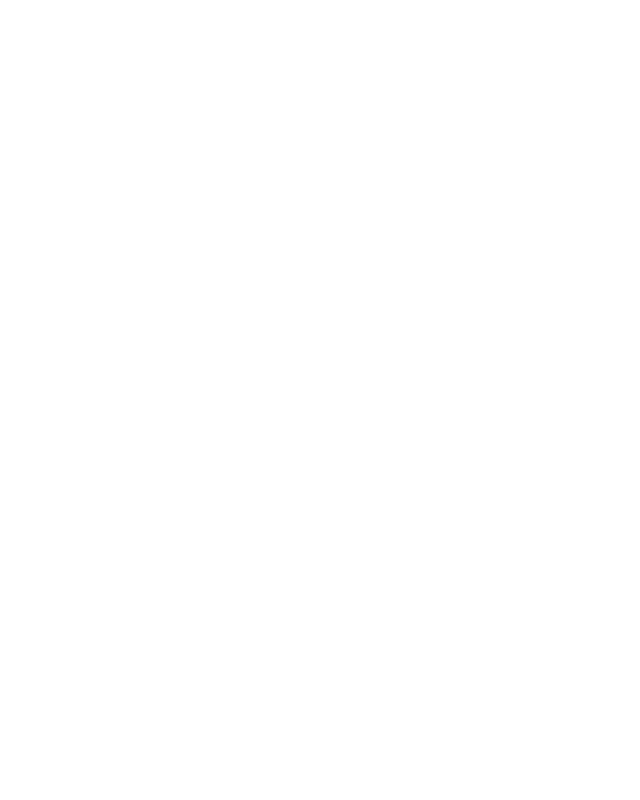
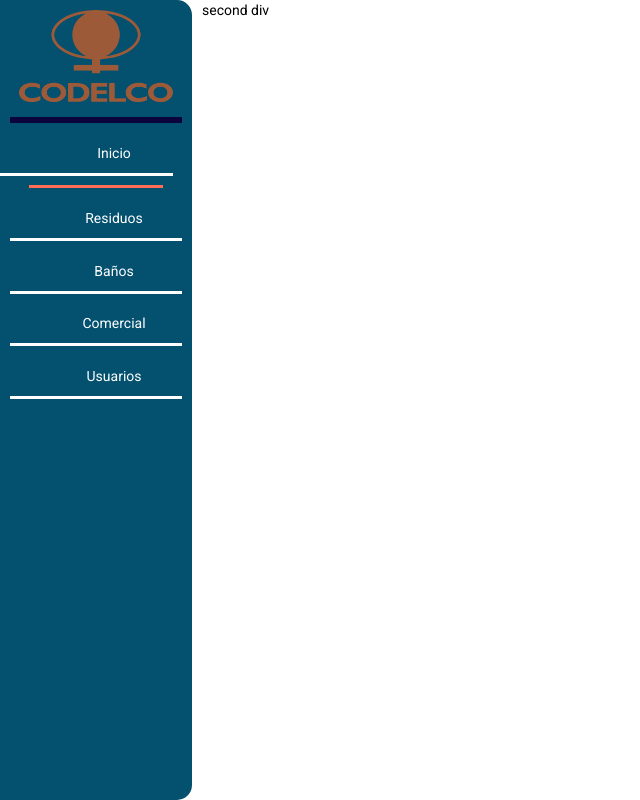
Before and after one commit to ivanMau192/SARMproject, an Angular app in the folder SarmFrontend/: page / in a window 1280 px wide. Both pictures are taken after typing "name@example.com", "Sample123" into the empty fields and a click on the button "Iniciar Sesion". Shown: the whole page, without its empty margins (0-640 px from the left). Built offline with nearby package versions, Linux system fonts and the light colour scheme.

Commit message:
Se agrega panel lateral de navegacion

```diff
--- a/SarmFrontend/package.json
+++ b/SarmFrontend/package.json
@@ -16,6 +16,7 @@
     "@angular/common": "~11.0.4",
     "@angular/compiler": "~11.0.4",
     "@angular/core": "~11.0.4",
+    "@angular/flex-layout": "^12.0.0-beta.34",
     "@angular/forms": "~11.0.4",
     "@angular/material": "^11.2.13",
     "@angular/platform-browser": "~11.0.4",
--- a/SarmFrontend/src/app/app.component.html
+++ b/SarmFrontend/src/app/app.component.html
@@ -2,6 +2,7 @@
 
   <div>
     <app-login *ngIf="!loginStatus.status" (loginChanged)="countChangedHandler($event)"></app-login>
+    <app-initial-view *ngIf="loginStatus.status"></app-initial-view>
   </div>
 
 
--- a/SarmFrontend/src/app/app.module.ts
+++ b/SarmFrontend/src/app/app.module.ts
@@ -13,6 +13,7 @@
 import { ErrorStateMatcher, ShowOnDirtyErrorStateMatcher } from '@angular/material/core';
 import {FormsModule, ReactiveFormsModule} from '@angular/forms';
 import { InitialViewComponent } from './components/initial-view/initial-view.component';
+import { FlexLayoutModule } from '@angular/flex-layout';
 @NgModule({
   declarations: [
     AppComponent,
@@ -29,7 +30,8 @@
     MatInputModule,
     MatButtonModule,
     FormsModule,
-    ReactiveFormsModule
+    ReactiveFormsModule,
+    FlexLayoutModule
   ],
   providers: [
     {provide: ErrorStateMatcher, useClass: ShowOnDirtyErrorStateMatcher}
--- a/SarmFrontend/src/app/components/initial-view/initial-view.component.html
+++ b/SarmFrontend/src/app/components/initial-view/initial-view.component.html
@@ -1 +1,52 @@
-<p>initial-view works!</p>
+<div fxLayout="row" fxLayoutGap="10">
+    <div class="panel" fxFlex="15%">
+        <!-- Comienzo panel -->
+        <div fxLayout="row" fxLayoutGap="10">
+            <div >
+                <img class="center" style="width:80%;padding-left:0;margin-left: 1.5vw;" src="assets/logo.png">
+            </div>
+        </div>
+        <div fxLayout="row" fxLayoutGap="10">
+            <div class="divisor center"></div>
+        </div>
+        <div fxLayout="row" fxLayoutGap="10">
+            <div class="divisor center"></div>
+        </div>
+
+        <!-- Comienzo opciones -->
+
+        <div fxLayout="row" (click)="changeModule('initial')" style="margin-top: 5%;" class="module-disp" fxLayoutGap="20">
+            <div class="center" style="text-align: center;">Inicio</div>
+            <div class="divisor-white center"></div>
+            <div *ngIf ="selectedModule=='initial'" class="divisor-selected center"></div>
+        </div>
+
+        <div fxLayout="row" (click)="changeModule('waste')" style="margin-top: 5%;" class="module-disp" fxLayoutGap="20">
+            <div class="center" style="text-align: center;">Residuos</div>
+            <div class="divisor-white center"></div>
+            <div *ngIf ="selectedModule=='waste'" class="divisor-selected center"></div>
+        </div>
+
+        <div fxLayout="row" (click)="changeModule('wateroom')" style="margin-top: 5%;" class="module-disp" fxLayoutGap="20">
+            <div class="center" style="text-align: center;">Baños</div>
+            <div class="divisor-white center"></div>
+            <div *ngIf ="selectedModule=='wateroom'" class="divisor-selected center"></div>
+        </div>
+
+        <div fxLayout="row" (click)="changeModule('comercial')" style="margin-top: 5%;" class="module-disp" fxLayoutGap="20">
+            <div class="center" style="text-align: center;">Comercial</div>
+            <div class="divisor-white center"></div>
+            <div *ngIf ="selectedModule=='comercial'" class="divisor-selected center"></div>
+        </div>
+
+        <div fxLayout="row" (click)="changeModule('users')" style="margin-top: 5%;" class="module-disp" fxLayoutGap="20">
+            <div class="center" style="text-align: center;">Usuarios</div>
+            <div class="divisor-white center"></div>
+            <div *ngIf ="selectedModule=='users'" class="divisor-selected center"></div>
+        </div>
+
+    </div>
+    <div fxFlex="70%">
+        <p> second div </p>
+    </div>
+</div>
--- a/SarmFrontend/src/app/components/initial-view/initial-view.component.scss
+++ b/SarmFrontend/src/app/components/initial-view/initial-view.component.scss
@@ -0,0 +1,36 @@
+.panel{
+    height: 100vh;
+    background: #03506F;
+    border-top-right-radius: 15px;
+    border-bottom-right-radius: 15px;
+    color:white;
+
+}
+.divisor{
+    background-color: #0A043C;
+    width: 90%;
+    height: 3px;
+    padding:0;
+}
+
+.divisor-white{
+    background-color: white;
+    width: 90%;
+    height: 3px;
+    padding:0;
+}
+
+
+.module-disp{
+    display: block !important;
+}
+.module-disp:hover{
+    background:#ff6c556e;
+}
+.divisor-selected{
+    background-color: #FF6D55;
+    width: 70%;
+    height: 3px;
+    padding:0;
+    margin-top: 5%;
+}
--- a/SarmFrontend/src/app/components/initial-view/initial-view.component.ts
+++ b/SarmFrontend/src/app/components/initial-view/initial-view.component.ts
@@ -7,9 +7,15 @@
 })
 export class InitialViewComponent implements OnInit {
 
+  selectedModule = "initial"
+
   constructor() { }
 
   ngOnInit(): void {
   }
 
+  changeModule(selection:string){
+    this.selectedModule=selection
+  }
+
 }
--- a/SarmFrontend/src/app/components/login/login.component.html
+++ b/SarmFrontend/src/app/components/login/login.component.html
@@ -1,15 +1,15 @@
 
 <div fxFlexFill fxLayoutAlign="center center">
 
-    <div fxLayout="column" >
-        <div fxLayout="row" >
+    <div>
+        <div >
             <mat-grid-list cols="1" style="margin-top:10%; " rowHeight="40%">
                 <div class="center" style="text-align: center;">
                     <img style="width:40%" src="assets/logo.png">
                 </div>
             </mat-grid-list>
         </div>
-        <div fxLayout="row" >
+        <div>
             <mat-grid-list cols="1" rowHeight="50vh">
                 <mat-grid-tile>
                     <mat-card style='width: 300px'>
```
Also changed, not shown: 1 other file (tests, documents, lock files or other folders).
